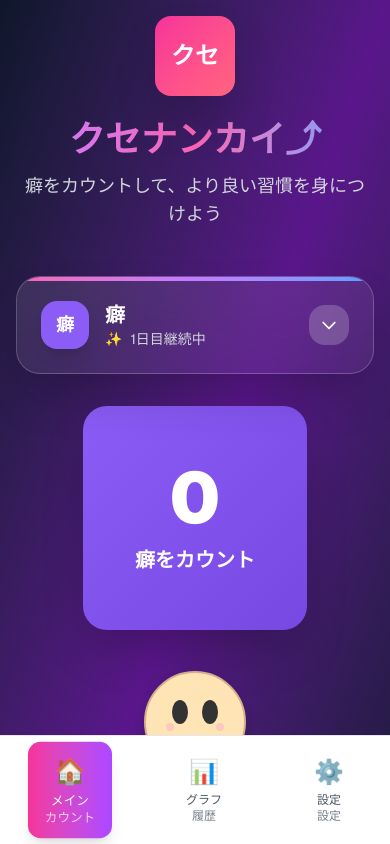
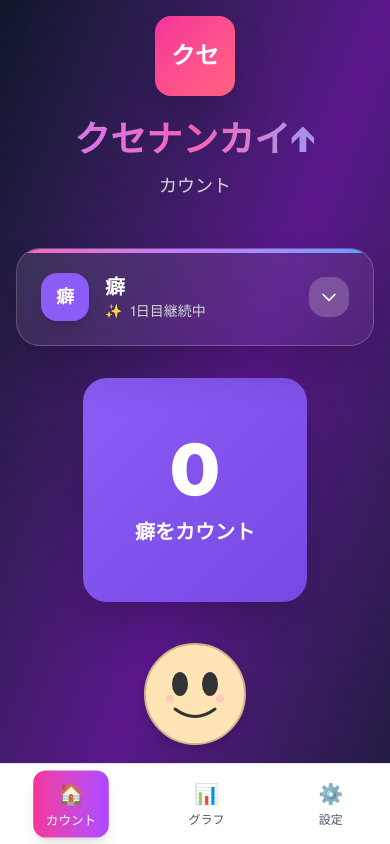
Before and after one commit to cooffeee/kuse.app, a Next.js app: page / in a window 390 px wide. Shown: the top 844 px of the page. Built offline with nearby package versions, Linux system fonts and the light colour scheme.

Commit message:
iPhone表示の修正: 文字化け修正、メニュー高さ縮小、表示簡潔化

```diff
--- a/src/app/components/GraphScreen.tsx
+++ b/src/app/components/GraphScreen.tsx
@@ -116,10 +116,9 @@ export default function GraphScreen() {
             <span className="text-white text-2xl font-black">クセ</span>
           </div>
           <h1 className="text-4xl font-black text-transparent bg-clip-text bg-gradient-to-r from-blue-400 via-purple-400 to-pink-400 mb-3">
-            カウント履歴
+            グラフ
           </h1>
-          <p className="text-gray-300 text-lg">過去のデータを視覚的に確認できます</p>
-
+          <p className="text-gray-300 text-lg">グラフ</p>
         </div>
 
         {/* 期間選択ボタン */}
--- a/src/app/components/MainScreen.tsx
+++ b/src/app/components/MainScreen.tsx
@@ -107,9 +107,9 @@ export default function MainScreen({ onCountChange }: MainScreenProps) {
             <span className="text-white text-2xl font-black">クセ</span>
           </div>
           <h1 className="text-4xl font-black text-transparent bg-clip-text bg-gradient-to-r from-purple-400 via-pink-400 to-blue-400 mb-3">
-            クセナンカイ⤴
+            クセナンカイ↑
           </h1>
-          <p className="text-gray-300 text-lg">癖をカウントして、より良い習慣を身につけよう</p>
+          <p className="text-gray-300 text-lg">カウント</p>
         </div>
 
         {/* 癖の切り替えアコーディオン */}
--- a/src/app/components/NavigationBar.tsx
+++ b/src/app/components/NavigationBar.tsx
@@ -9,21 +9,21 @@ export default function NavigationBar({ activeTab, onTabChange }: NavigationBarP
   const tabs = [
     {
       id: 'main' as const,
-      label: 'メイン',
+      label: 'カウント',
       icon: '🏠',
-      description: 'カウント'
+      description: ''
     },
     {
       id: 'graph' as const,
       label: 'グラフ',
       icon: '📊',
-      description: '履歴'
+      description: ''
     },
     {
       id: 'settings' as const,
       label: '設定',
       icon: '⚙️',
-      description: '設定'
+      description: ''
     }
   ];
 
@@ -35,20 +35,17 @@ export default function NavigationBar({ activeTab, onTabChange }: NavigationBarP
             <button
               key={tab.id}
               onClick={() => onTabChange(tab.id)}
-              className={`flex flex-col items-center py-3 px-4 rounded-xl transition-all duration-200 ${
+              className={`flex flex-col items-center py-2 px-3 rounded-xl transition-all duration-200 ${
                 activeTab === tab.id
                   ? 'bg-gradient-to-r from-pink-500 to-purple-500 text-white shadow-lg transform scale-105'
                   : 'text-gray-600 hover:text-gray-800 hover:bg-gray-50'
               }`}
             >
-              <div className="text-2xl mb-1">
+              <div className="text-xl mb-1">
                 {tab.icon}
               </div>
               <div className="text-xs font-medium">
                 {tab.label}
-              </div>
-              <div className="text-xs opacity-75">
-                {tab.description}
               </div>
             </button>
           ))}
--- a/src/app/components/SettingsScreen.tsx
+++ b/src/app/components/SettingsScreen.tsx
@@ -151,7 +151,7 @@ export default function SettingsScreen() {
           <h1 className="text-4xl font-black text-transparent bg-clip-text bg-gradient-to-r from-purple-400 via-pink-400 to-blue-400 mb-3">
             設定
           </h1>
-          <p className="text-gray-300 text-lg">アプリの設定をカスタマイズできます</p>
+          <p className="text-gray-300 text-lg">設定</p>
         </div>
 
         {/* 設定項目 */}
```
